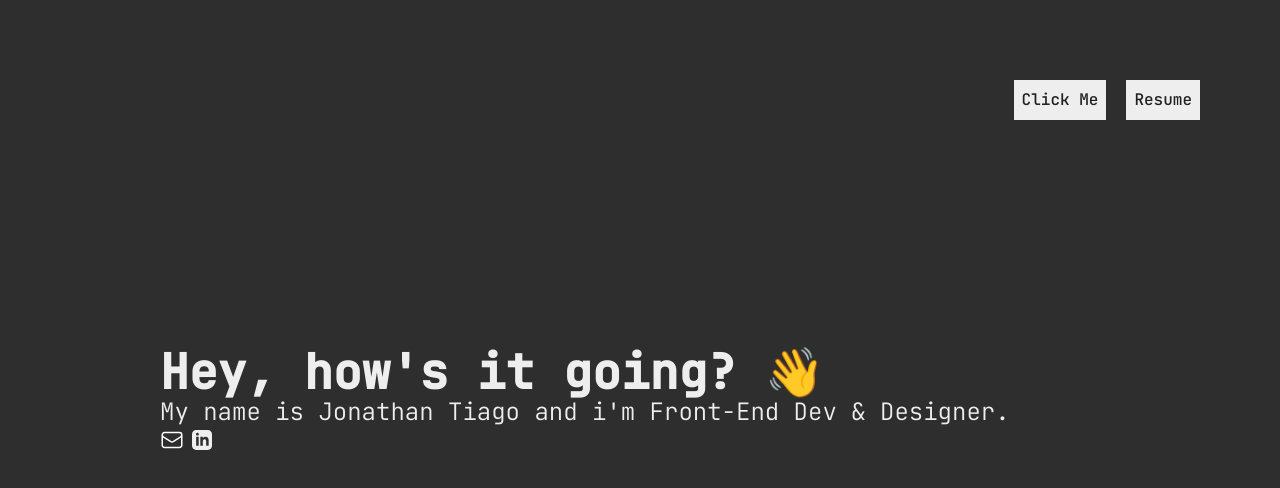
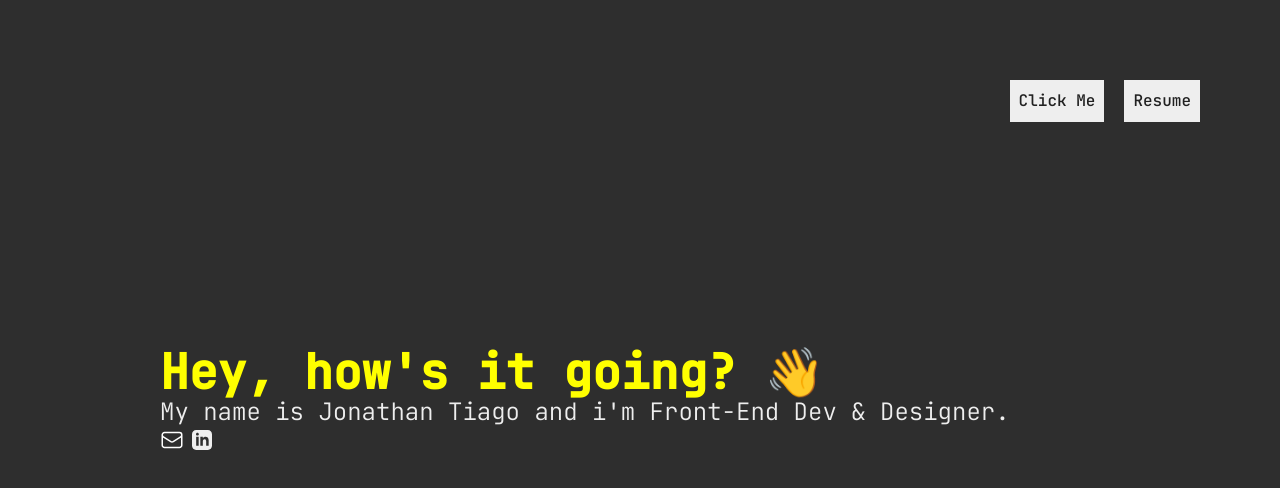
Before and after one commit to tiago-coderia/renderiadesign, a Next.js app: page / in a window 1280 px wide. Shown: the top 488 px of the page. Built offline with nearby package versions, Linux system fonts and the light colour scheme.

Commit message:
Ajustado Colors

```diff
--- a/pages/index.js
+++ b/pages/index.js
@@ -17,18 +17,16 @@ export default function Home() {
         <button className="btn btnClickMe bg-lightning text-darken hover:bg-darken hover:text-lightning p-2 transition-all">
           Click Me
         </button>
-        <a
-          className="btn bg-lightning text-darken hover:bg-darken hover:text-lightning p-2 transition-all"
-          href="cv.pdf"
-          target="_blank"
-        >
-          Resume
+        <a href="cv.pdf" target="_blank">
+          <button className="btn bg-lightning text-darken hover:bg-darken hover:text-lightning p-2 transition-all">
+            Resume
+          </button>
         </a>
       </div>
       <main className="w-screen h-screen snap-y snap-mandatory overflow-y-scroll">
         <div className="w-full h-screen snap-start flex justify-center items-center">
           <div className="w-[960px]">
-            <h1 className="font-JetBrains text-2xl md:text-5xl font-bold">
+            <h1 className="font-JetBrains text-2xl md:text-5xl font-bold text-sunshine">
               Hey, how's it going? 👋
             </h1>
             <h3 className="font-JetBrains text-lg md:text-2xl font-light">
@@ -67,9 +65,9 @@ export default function Home() {
             </div>
           </div>
         </div>
-        <div className="w-full h-screen snap-start bg-backgroundtwo flex justify-center items-center">
+        <div className="w-full h-screen snap-start flex justify-center items-center about-section">
           <div className="w-[960px]">
-            <h1 class="text-2xl">About</h1>
+            <h1 class="text-2xl text-sunshine">About</h1>
             <p>
               I'm a 33 years-old Brazilian front-end designer and developer who
               cares about design and 3d. After graduating from the Many Schools
@@ -129,7 +127,7 @@ export default function Home() {
         </div>
         <div className="w-full h-screen snap-start flex justify-center items-center">
           <div className="w-[960px]">
-            <h1 class="text-2xl">Selected Works</h1>
+            <h1 class="text-2xl text-sunshine">Selected Works</h1>
             <p>
               <a
                 href="http://www.tatifashionmkt.com.br/"
--- a/styles/globals.css
+++ b/styles/globals.css
@@ -8,9 +8,59 @@
     margin: 0;
     padding: 0;
     box-sizing: border-box;
+    font-family: "JetBrains Mono";
   }
+
+  a:hover {
+    cursor: pointer;
+  }
+
+  button {
+    border: 1px solid #eee;
+  }
+
+  .text-sunshine {
+    color: yellow;
+  }
+
+  .about-section {
+    background: #2c2a2d;
+  }
+
+  /* ===== Scrollbar CSS ===== */
+  /* Firefox */
+  * {
+    scrollbar-width: auto;
+    scrollbar-color: #2c2a2d #ffffff;
+  }
+
+  /* Chrome, Edge, and Safari */
+  *::-webkit-scrollbar {
+    width: 10px;
+  }
+
+  *::-webkit-scrollbar-track {
+    background: transparent;
+  }
+
+  *::-webkit-scrollbar-thumb {
+    background-color: yellow;
+    border-radius: 10px;
+    border: 1px solid #0f0f0f;
+  }
+}
+
+/* LIGHTNING SECTION */
+
 body.lightning {
-    @apply bg-[#eeeeee] text-darken font-JetBrains transition-all;
+  background: #eee;
+  color: rgb(33, 33, 33) !important;
+  font-family: "JetBrains Mono";
+  transition: 0.5s all ease;
+}
+
+body.lightning button {
+  border: 1px solid #222;
 }
 
 body.lightning .mailing {
@@ -21,7 +71,10 @@
   fill: #2e2e2e !important;
 }
 
-  a:hover {
-    cursor: pointer;
+body.lightning .about-section {
+  background: rgb(213, 213, 213);
 }
+
+body.lightning .text-sunshine {
+  color: #2e2e2e;
 }
```
Lines whose indentation alone changed are shown as unchanged.
